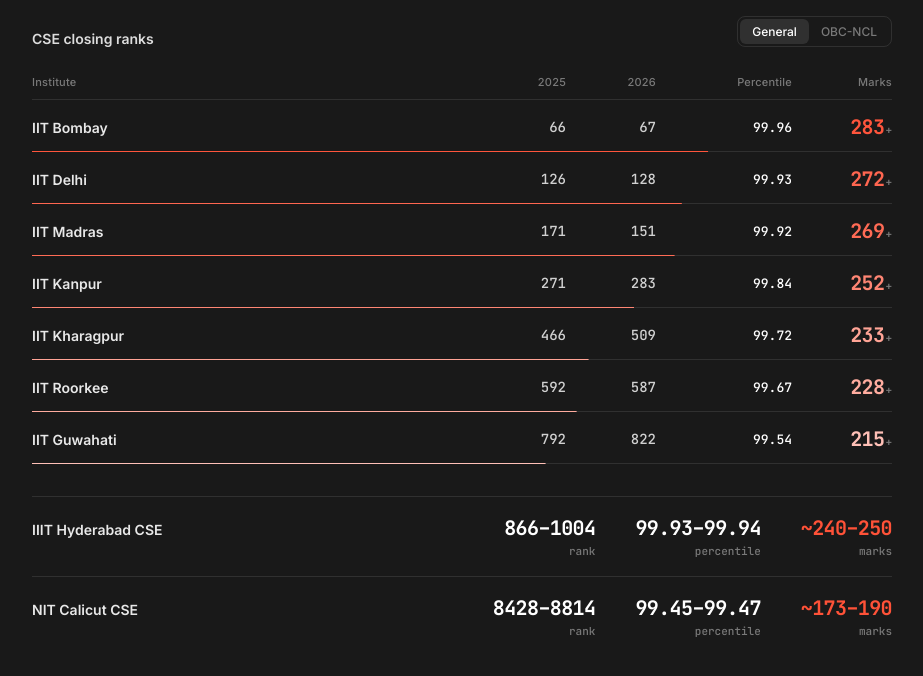
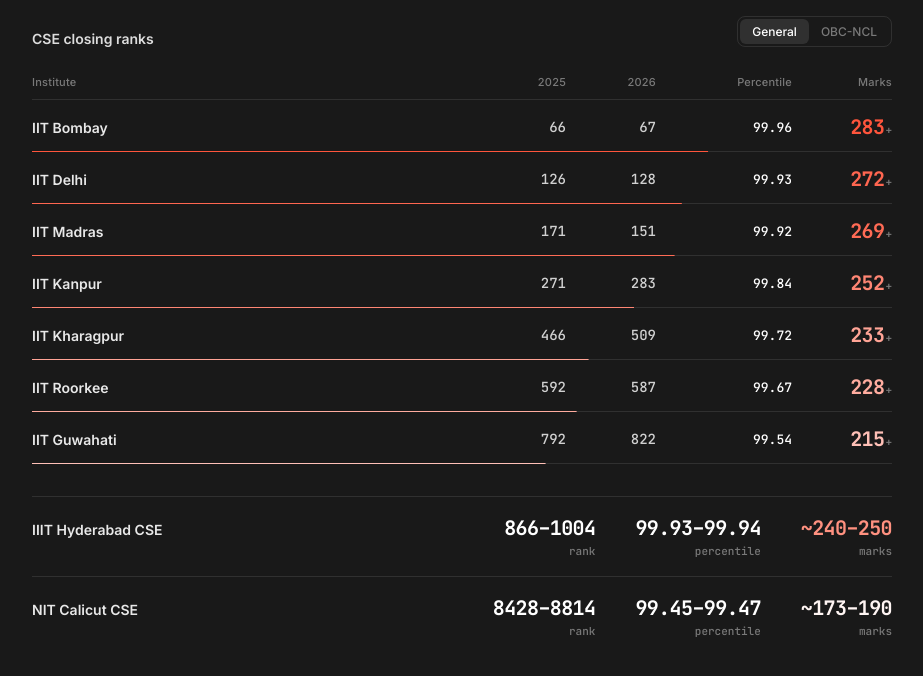
Before and after one commit to SiddharthShyniben/notion-date, a plain HTML site: page cutoffs.html in a window 1280 px wide. Shown: the whole page, without its empty margins (178-1101 px from the left). Drawn offline with Linux system fonts and the light colour scheme.

Commit message:
Colour backup marks on the same scale as the IIT rows
Co-Authored-By: Claude Sonnet 5.5 <noreply@anthropic.com>
Claude-Session: https://claude.ai/code/session_01UmAfbwLoxGdzb2WQjKvB1R

```diff
--- a/cutoffs.html
+++ b/cutoffs.html
@@ -54,7 +54,6 @@
   .stats { display: flex; gap: clamp(18px, 3.5vw, 40px); justify-content: flex-end; flex-wrap: wrap; }
   .stat { text-align: right; }
   .stat .v { font-size: 20px; font-weight: 700; letter-spacing: -.03em; }
-  .stat .v.hot { color: rgb(var(--hot)); }
   .stat .k { margin-top: 3px; font-size: 11px; color: var(--dim); }
 
 
@@ -111,6 +110,8 @@
   const rows = document.getElementById('rows');
   const head = document.getElementById('head');
 
+  const avg = t => { const n = t.match(/\d+/g).map(Number); return n.reduce((a, b) => a + b, 0) / n.length; };
+
   function colour(m) {
     const u = Math.min(1, Math.max(0, (m - lo) / (hi - lo)));
     return `rgb(255,${mix(255, 82, u)},${mix(255, 56, u)})`;
@@ -142,7 +143,7 @@
         <div class="stats mono">
           <div class="stat"><div class="v">${c.rank}</div><div class="k">rank</div></div>
           <div class="stat"><div class="v">${c.pct}</div><div class="k">percentile</div></div>
-          <div class="stat"><div class="v hot">${c.marks}</div><div class="k">marks</div></div>
+          <div class="stat"><div class="v" style="color:${colour(avg(c.marks))}">${c.marks}</div><div class="k">marks</div></div>
         </div>
       </div>`;
     }).join('');
```
